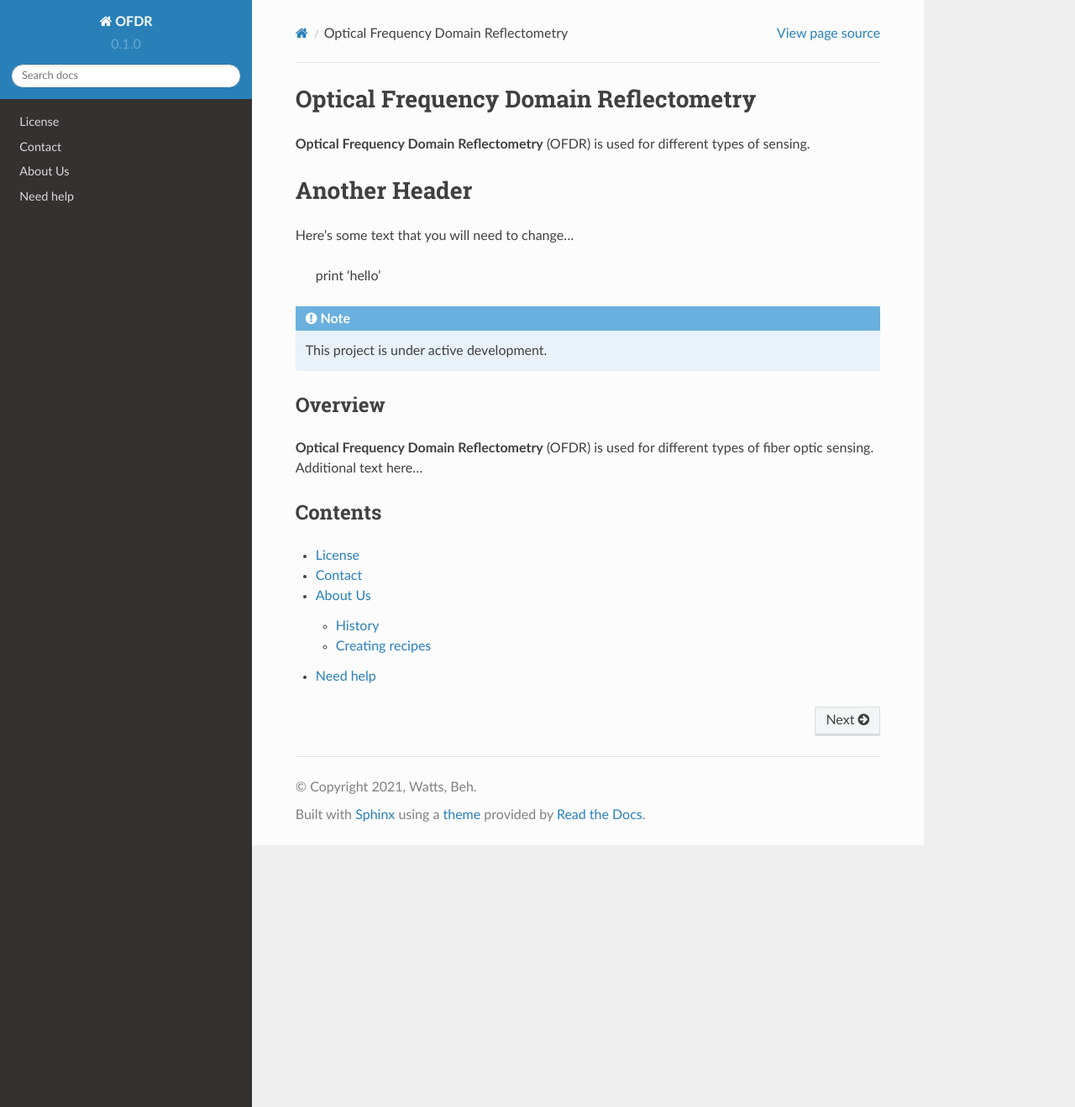
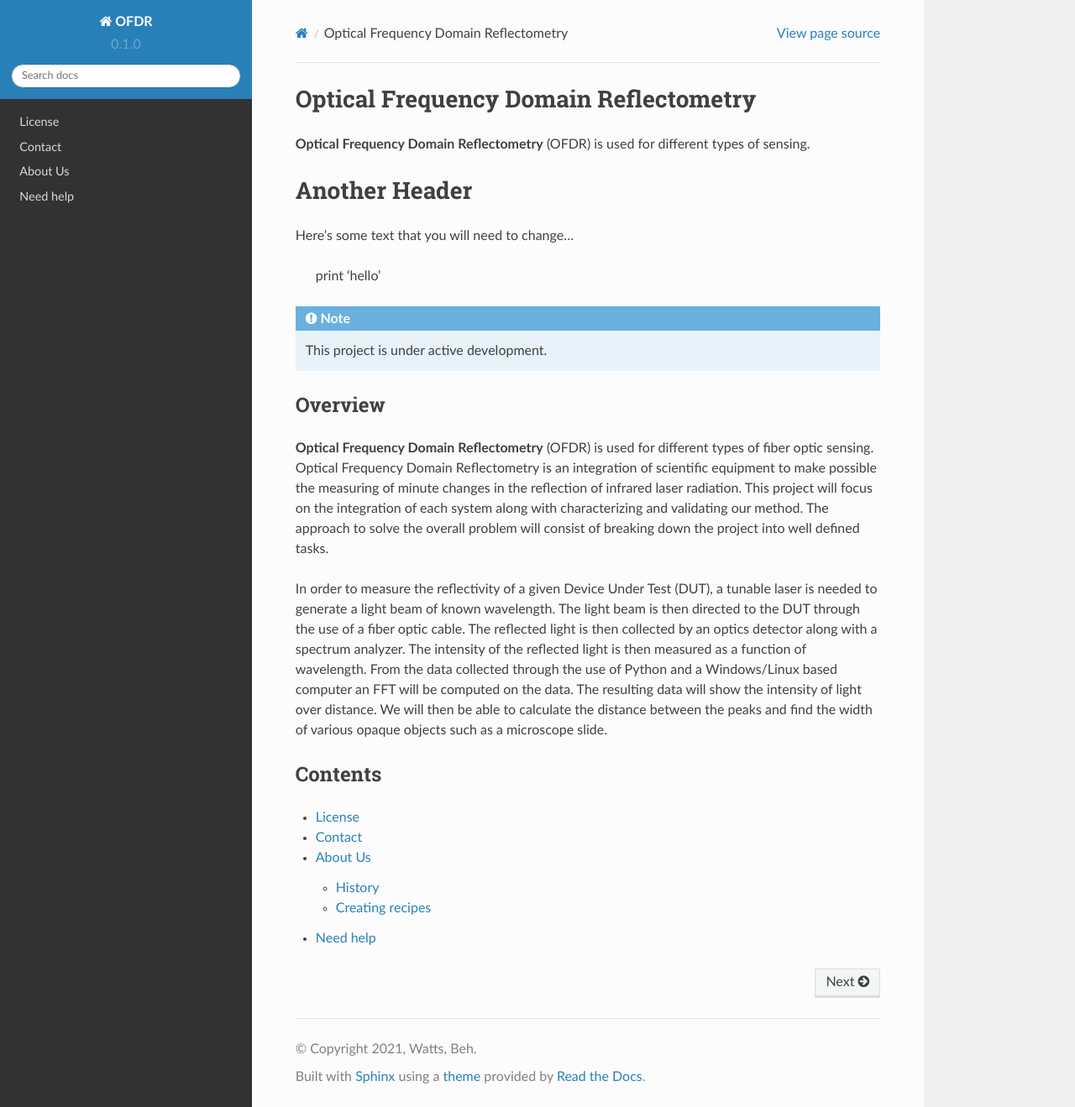
Before and after one commit to wattsjake/OFDR, a Sphinx documentation site: the page built from docs/source/index.rst, in a window 1280 px wide and 1319 px high. Shown: the whole window at 84% size. Built offline with Sphinx 7.4.7 and the Read the Docs theme 2.0.0, drawn with Linux system fonts in a browser that asks for light colours; pages that are not in the unit, such as notebooks, are missing from menus.

Commit message:
added more to overview

```diff
--- a/docs/source/index.rst
+++ b/docs/source/index.rst
@@ -20,7 +20,19 @@ Here's some text that you will need to change...
 Overview
 --------
 
-**Optical Frequency Domain Reflectometry** (OFDR) is used for different types of fiber optic sensing. Additional text here...
+**Optical Frequency Domain Reflectometry** (OFDR) is used for different types of fiber optic sensing.
+Optical Frequency Domain Reflectometry is an integration of scientific equipment to make possible the
+measuring of minute changes in the reflection of infrared laser radiation. This project will focus on the
+integration of each system along with characterizing and validating our method. The approach to solve the overall
+problem will consist of breaking down the project into well defined tasks.
+
+In order to measure the reflectivity of a given Device Under Test (DUT), a tunable laser is needed to generate a light
+beam of known wavelength. The light beam is then directed to the DUT through the use of a fiber optic cable.
+The reflected light is then collected by an optics detector along with a spectrum analyzer. The intensity of the
+reflected light is then measured as a function of wavelength. From the data collected through the use of Python and a
+Windows/Linux based computer an FFT will be computed on the data. The resulting data will show the intensity of light over
+distance. We will then be able to calculate the distance between the peaks and find the width of various opaque objects
+such as a microscope slide.
 
 
 Contents
```
